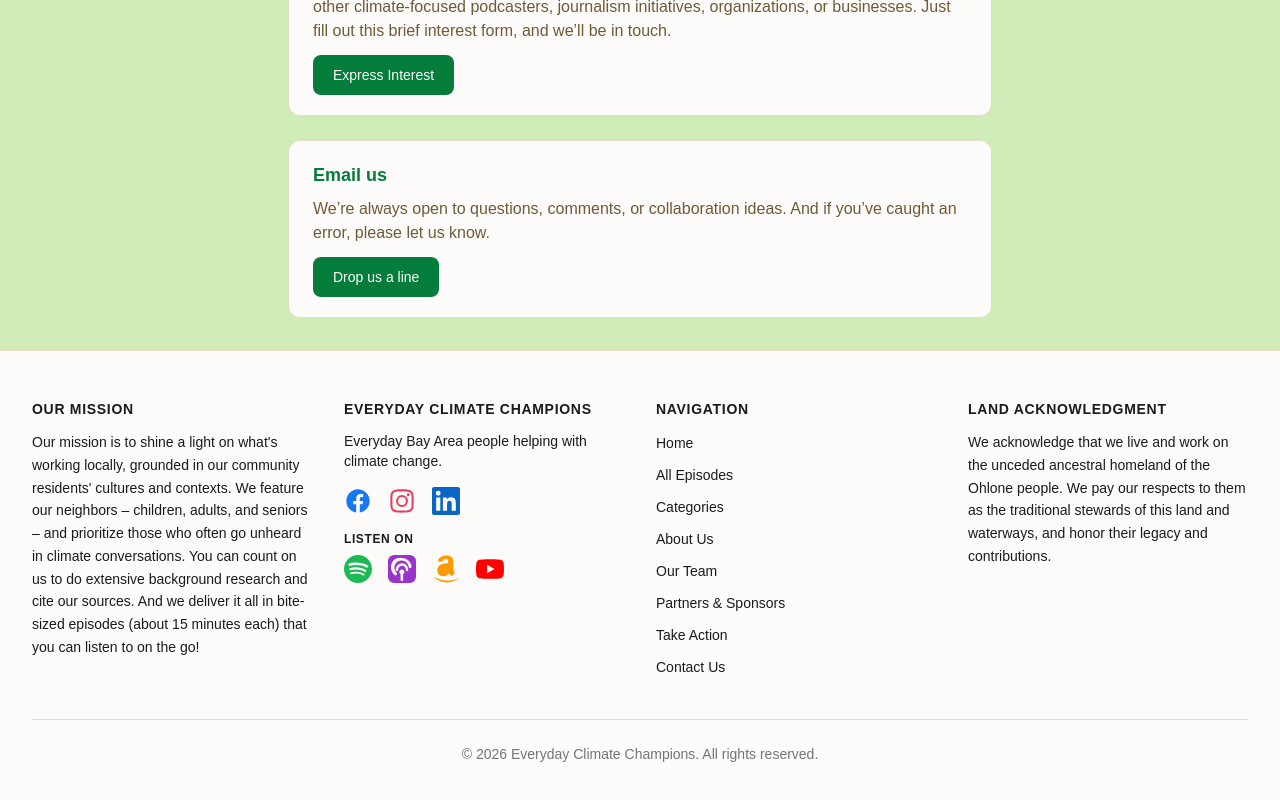
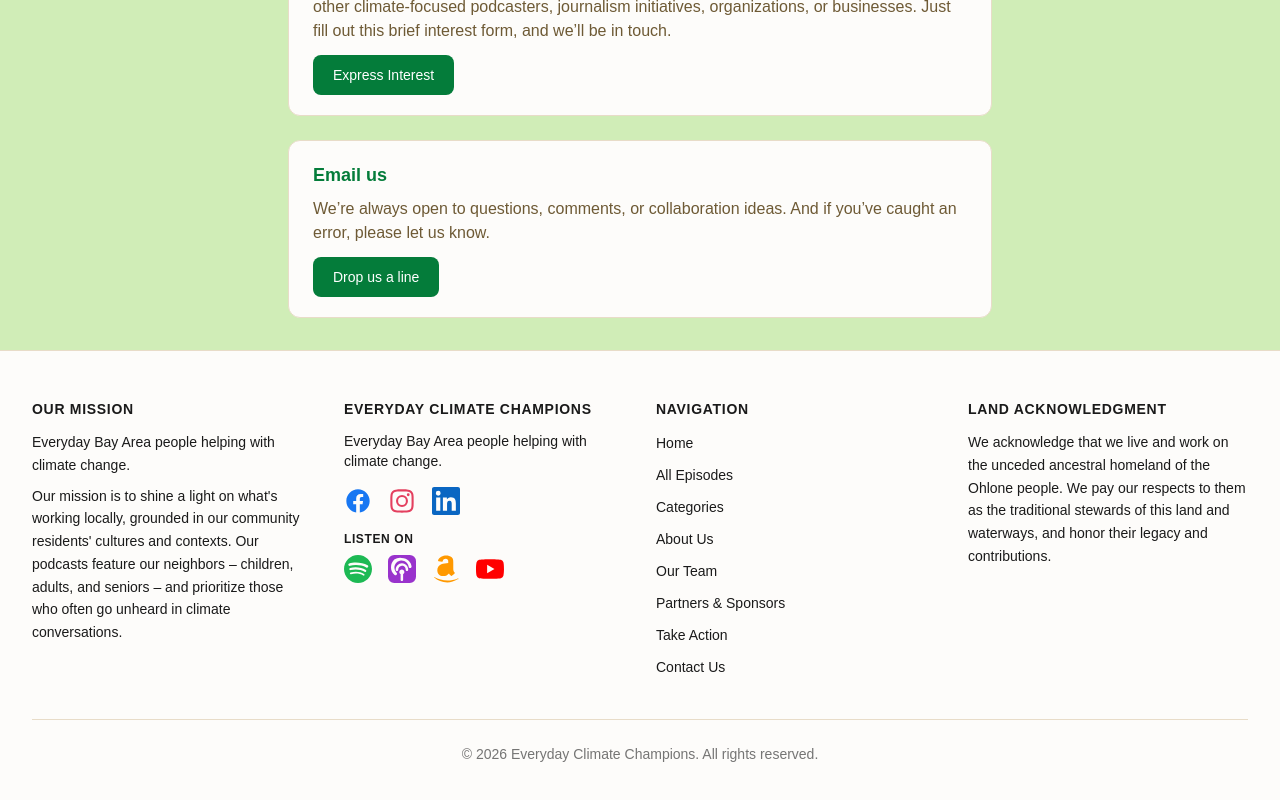
Before and after one commit to benjifriedman/everyday-climate-champions, a Next.js app: page /contact-us in a window 1280 px wide. Shown: the part 725-1525 px from the top of the page. Built offline with nearby package versions, Linux system fonts and the light colour scheme.

Commit message:
Update footer mission statement per leadership feedback

```diff
--- a/components/Footer.tsx
+++ b/components/Footer.tsx
@@ -14,12 +14,13 @@ export default function Footer() {
               Our Mission
             </p>
             <p className="mt-3 text-sm leading-relaxed text-foreground">
+              Everyday Bay Area people helping with climate change.
+            </p>
+            <p className="mt-2 text-sm leading-relaxed text-foreground">
               Our mission is to shine a light on what&apos;s working locally, grounded in our
-              community residents&apos; cultures and contexts. We feature our neighbors &ndash;
-              children, adults, and seniors &ndash; and prioritize those who often go unheard
-              in climate conversations. You can count on us to do extensive background research
-              and cite our sources. And we deliver it all in bite-sized episodes (about 15
-              minutes each) that you can listen to on the go!
+              community residents&apos; cultures and contexts. Our podcasts feature our
+              neighbors &ndash; children, adults, and seniors &ndash; and prioritize those
+              who often go unheard in climate conversations.
             </p>
           </div>
 
```
